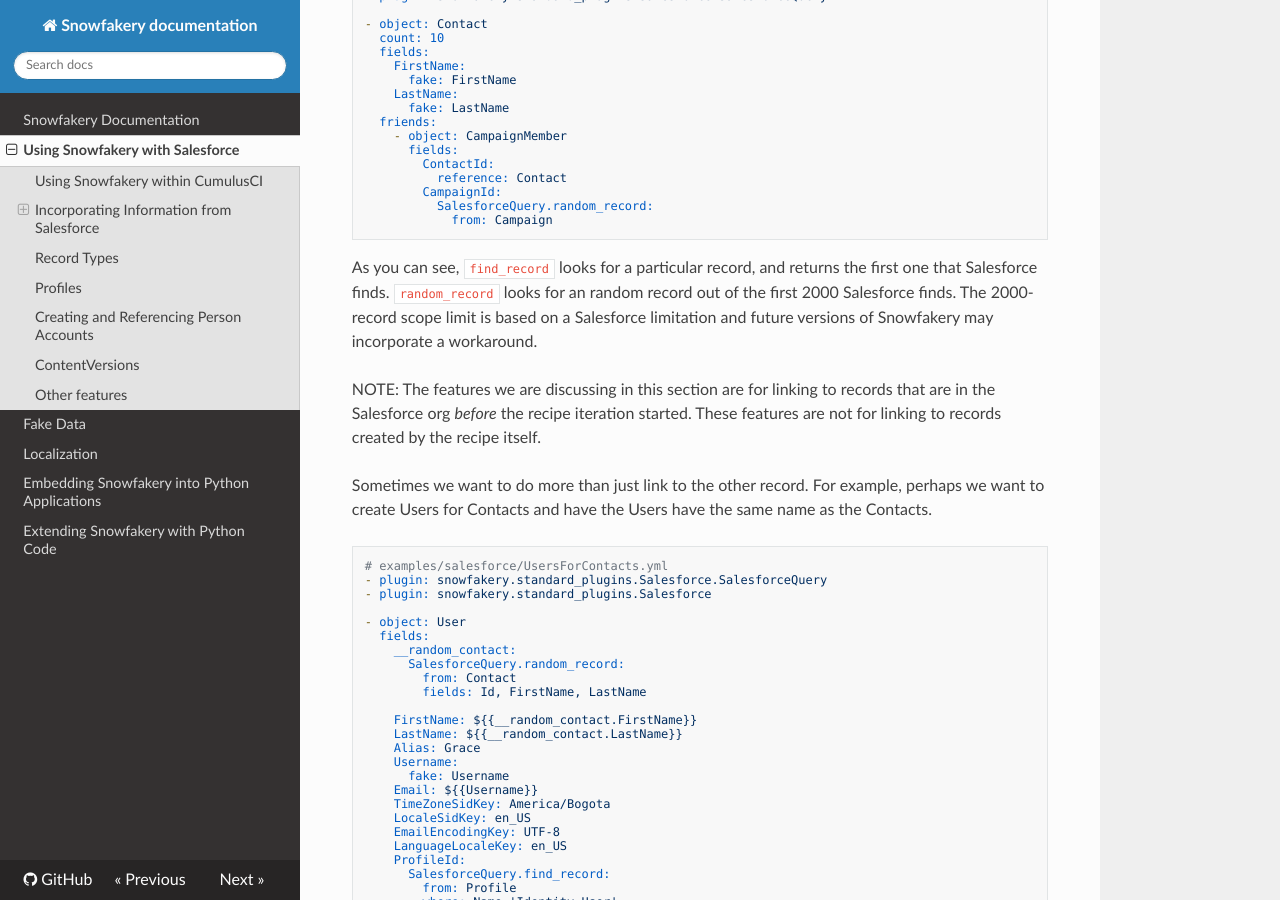
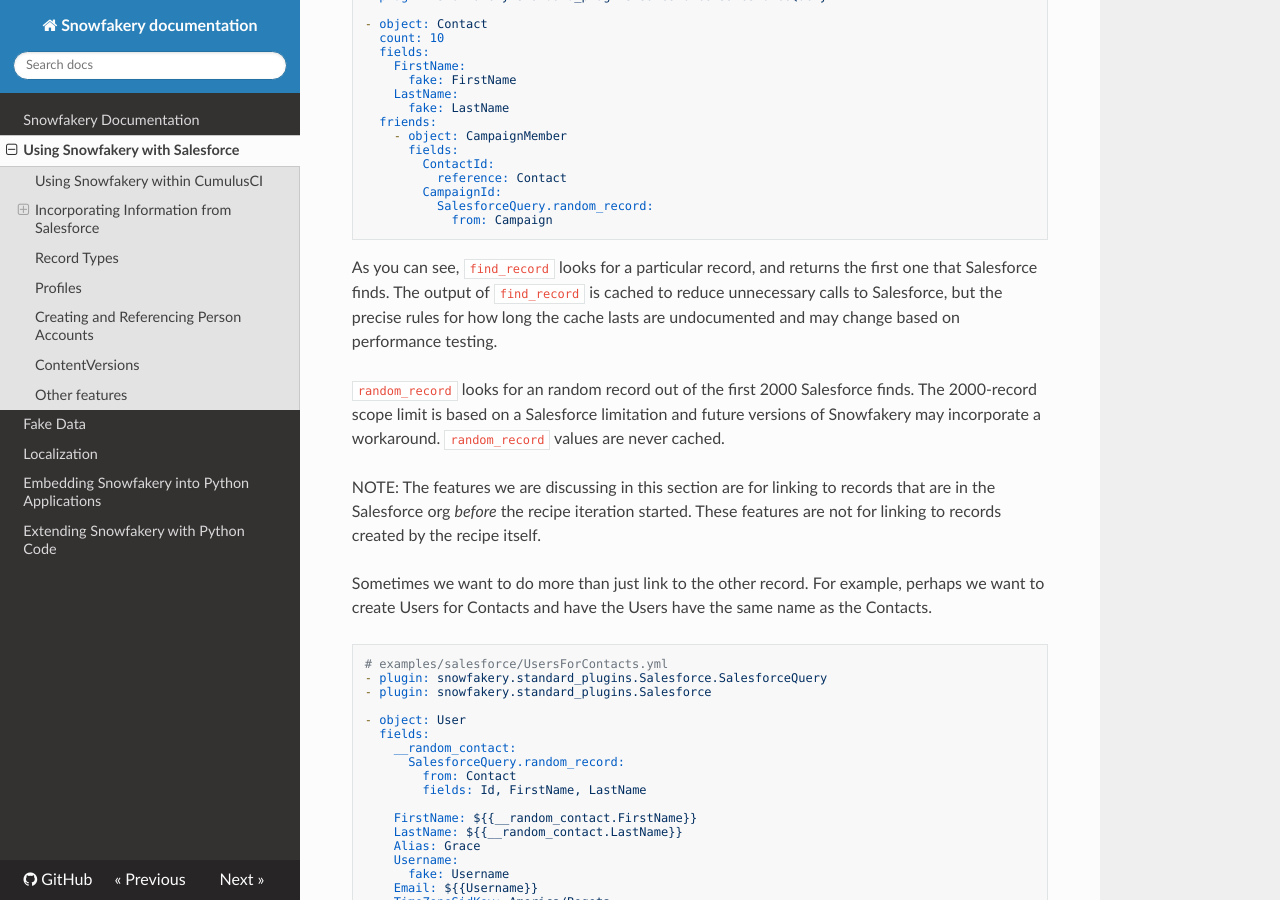
Before and after one commit to SFDO-Tooling/Snowfakery, an MkDocs documentation site: the page built from docs/salesforce.md, in a window 1280 px wide and 900 px high, scrolled down 1805 px. Built offline with MkDocs 1.6.1, drawn with Linux system fonts in a browser that asks for light colours; nearby versions of some CDN libraries.

Commit message:
Cache records for performance (#726)

````diff
--- a/docs/salesforce.md
+++ b/docs/salesforce.md
@@ -112,9 +112,14 @@
 ```
 
 As you can see, `find_record` looks for a particular record, and returns the first
-one that Salesforce finds. `random_record` looks for an random record out of the
+one that Salesforce finds. The output of `find_record` is cached to reduce
+unnecessary calls to Salesforce, but the precise rules for how long the
+cache lasts are undocumented and may change based on performance testing.
+
+`random_record` looks for an random record out of the
 first 2000 Salesforce finds. The 2000-record scope limit is based on a Salesforce
 limitation and future versions of Snowfakery may incorporate a workaround.
+`random_record` values are never cached.
 
 NOTE: The features we are discussing in this section are for linking to records
 that are in the Salesforce org _before_ the recipe iteration started. These features
````
Also changed, not shown: 2 other files.
